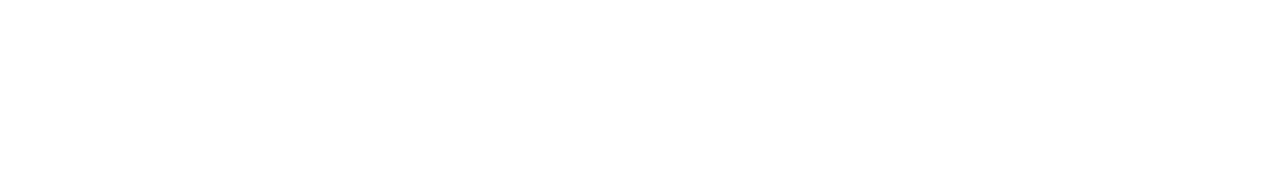
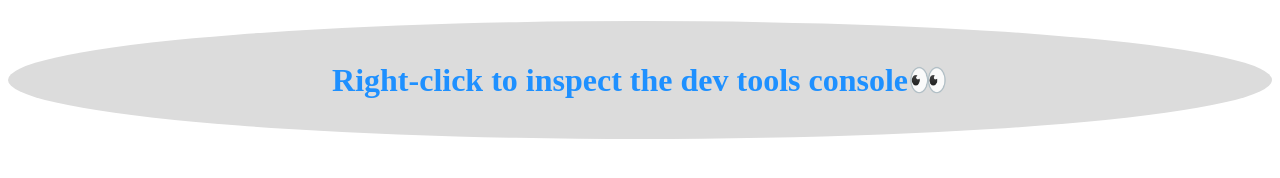
Before and after one commit to Verson-tech/Extends---Super-keywords, a plain HTML site: page index.html in a window 1280 px wide. Drawn offline with Linux system fonts and the light colour scheme.

```diff
--- a/index.html
+++ b/index.html
@@ -7,6 +7,8 @@
     <title>Document</title>
 </head>
 <body>
+
+    <h1 style="text-align: center; color: dodgerblue; background-color: gainsboro; border-radius: 80%; padding: 40px;">Right-click to inspect the dev tools console👀</h1>
     <script src="app.js"></script>
 </body>
 </html>
```
Also changed, not shown: 1 other file.
